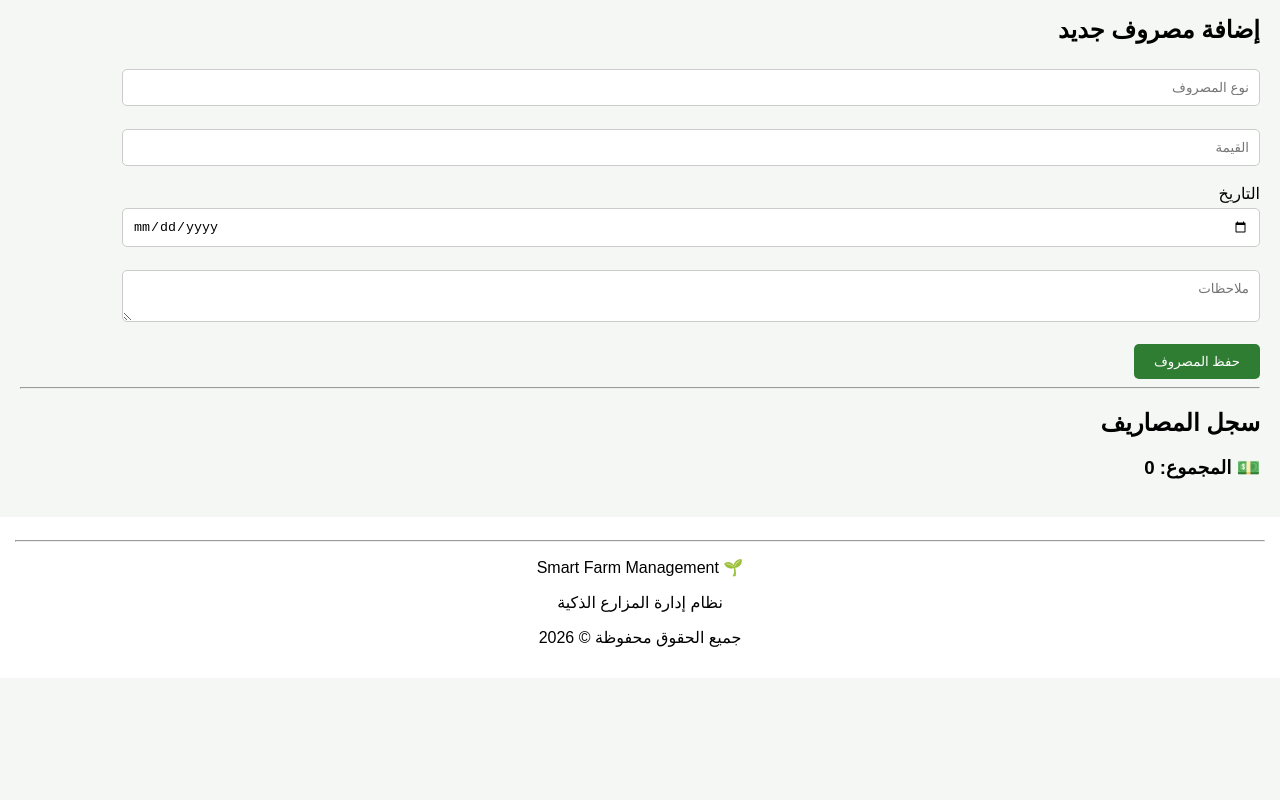
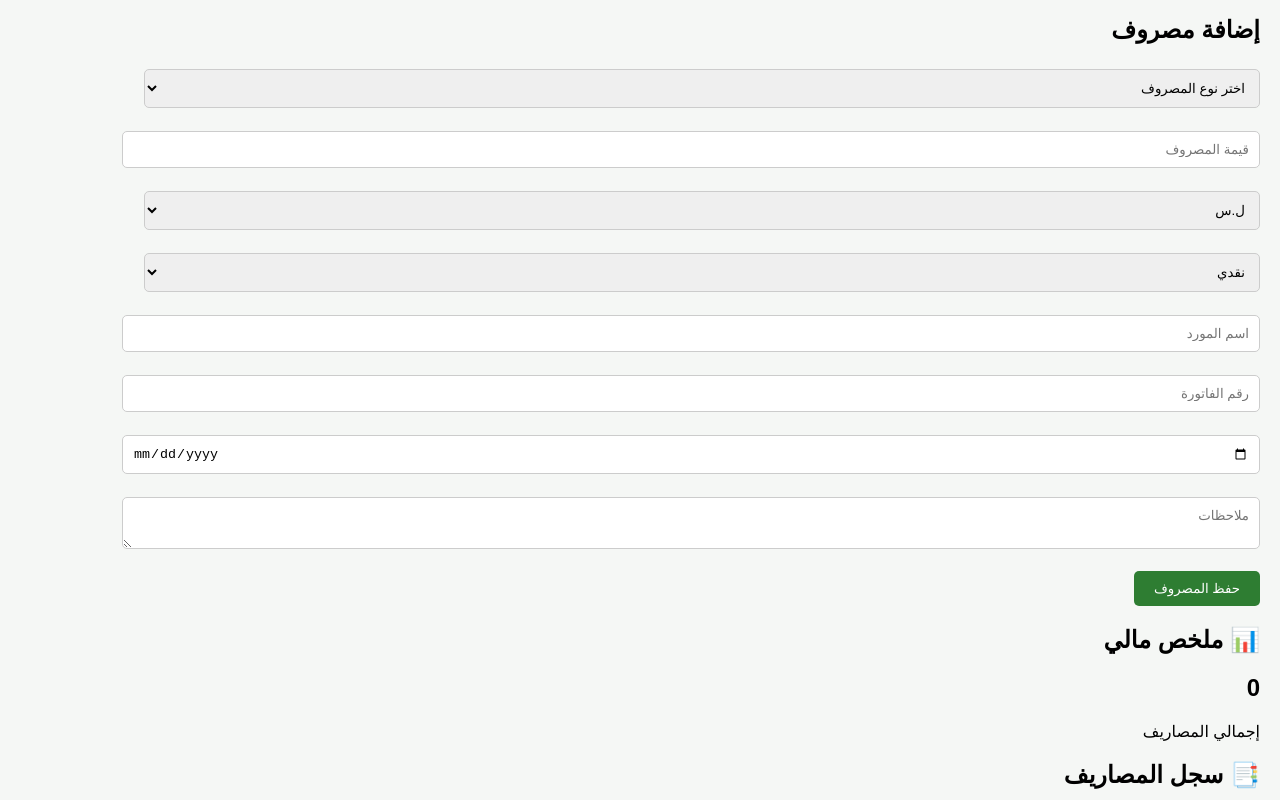
Before and after one commit to hasan776643tt-ops/LAVENDER, a React (Vite) app: page /expenses in a window 1280 px wide. Shown: the part 900-1700 px from the top of the page. Before the commit the page ends 1578 px from the top, so only its background shows below. Built offline with nearby package versions, Linux system fonts and the light colour scheme.

Commit message:
Update Expenses.jsx

```diff
--- a/src/pages/Expenses.jsx
+++ b/src/pages/Expenses.jsx
@@ -1,5 +1,8 @@
 import { useState, useContext } from "react";
 import { FarmContext } from "../context/FarmContext";
+
+import Card from "../components/Card";
+import Button from "../components/Button";
 
 export default function Expenses() {
 
@@ -8,46 +11,74 @@ export default function Expenses() {
     setExpenses,
   } = useContext(FarmContext);
 
+  const [type, setType] =
+    useState("");
 
-  const [type, setType] = useState("");
-  const [amount, setAmount] = useState("");
-  const [date, setDate] = useState("");
-  const [notes, setNotes] = useState("");
+  const [amount, setAmount] =
+    useState("");
 
+  const [currency, setCurrency] =
+    useState("ل.س");
+
+  const [paymentMethod, setPaymentMethod] =
+    useState("نقدي");
+
+  const [supplier, setSupplier] =
+    useState("");
+
+  const [invoice, setInvoice] =
+    useState("");
+
+  const [date, setDate] =
+    useState("");
+
+  const [notes, setNotes] =
+    useState("");
 
   const addExpense = () => {
 
-    if (!type || !amount) return;
-
+    if (!type || !amount) {
+      return;
+    }
 
     const newExpense = {
 
       id: Date.now(),
 
-      type: type,
+      type,
 
       amount: Number(amount),
 
-      date: date,
+      currency,
 
-      notes: notes,
+      paymentMethod,
+
+      supplier,
+
+      invoice,
+
+      date,
+
+      notes,
+
+      createdAt:
+        new Date().toLocaleString("ar"),
 
     };
-
 
     setExpenses([
       ...expenses,
       newExpense,
     ]);
 
-
     setType("");
     setAmount("");
+    setSupplier("");
+    setInvoice("");
     setDate("");
     setNotes("");
 
   };
-
 
   const deleteExpense = (id) => {
 
@@ -59,140 +90,266 @@ export default function Expenses() {
 
   };
 
-
-  const total = expenses.reduce(
-    (sum, item) => sum + item.amount,
+  const total =
+    expenses.reduce(
+      (sum, item) =>
+        sum + item.amount,
       0
     );
 
+  return (
 
-  return (
     <div>
 
-      <h1>💰 إدارة المصاريف</h1>
+      <h1>
+        💰 إدارة المصاريف
+      </h1>
 
+      <Card title="إضافة مصروف">
 
-      <h2>
-        إضافة مصروف جديد
-      </h2>
+        <select
+          value={type}
+          onChange={(e) =>
+            setType(
+              e.target.value
+            )
+          }
+        >
 
+          <option value="">
+            اختر نوع المصروف
+          </option>
+
+          <option>
+            سماد
+          </option>
+
+          <option>
+            مبيدات
+          </option>
+
+          <option>
+            ري
+          </option>
+
+          <option>
+            وقود
+          </option>
+
+          <option>
+            أجور عمال
+          </option>
+
+          <option>
+            صيانة
+          </option>
+
+          <option>
+            أخرى
+          </option>
+
+        </select>
+
+        <br /><br />
+
+        <input
+          type="number"
+          placeholder="قيمة المصروف"
+          value={amount}
+          onChange={(e) =>
+            setAmount(
+              e.target.value
+            )
+          }
+        />
+
+        <br /><br />
+
+        <select
+          value={currency}
+          onChange={(e) =>
+            setCurrency(
+              e.target.value
+            )
+          }
+        >
+
+          <option>
+            ل.س
+          </option>
+
+          <option>
+            $
+          </option>
+
+          <option>
+            ₺
+          </option>
+
+        </select>
+
+        <br /><br />
+
+        <select
+          value={paymentMethod}
+          onChange={(e) =>
+            setPaymentMethod(
+              e.target.value
+            )
+          }
+        >
+
+          <option>
+            نقدي
+          </option>
+
+          <option>
+            تحويل بنكي
+          </option>
+
+          <option>
+            بطاقة مصرفية
+          </option>
+
+        </select>
+
+        <br /><br />
 
         <input
           type="text"
-        placeholder="نوع المصروف"
-        value={type}
+          placeholder="اسم المورد"
+          value={supplier}
           onChange={(e) =>
-          setType(e.target.value)
+            setSupplier(
+              e.target.value
+            )
           }
         />
 
-
         <br /><br />
 
-
         <input
-        type="number"
-        placeholder="القيمة"
-        value={amount}
+          type="text"
+          placeholder="رقم الفاتورة"
+          value={invoice}
           onChange={(e) =>
-          setAmount(e.target.value)
+            setInvoice(
+              e.target.value
+            )
           }
         />
 
-
         <br /><br />
-
-
-      <label>
-        التاريخ
-      </label>
-
-
-      <br />
-
 
         <input
           type="date"
           value={date}
           onChange={(e) =>
-          setDate(e.target.value)
+            setDate(
+              e.target.value
+            )
           }
         />
 
-
         <br /><br />
-
 
         <textarea
           placeholder="ملاحظات"
           value={notes}
           onChange={(e) =>
-          setNotes(e.target.value)
+            setNotes(
+              e.target.value
+            )
           }
         />
 
-
         <br /><br />
 
+        <Button
+          onClick={addExpense}
+        >
+          حفظ المصروف
+        </Button>
 
-      <button onClick={addExpense}>
-        حفظ المصروف
-      </button>
+      </Card>
 
-
-      <hr />
-
+      <Card title="📊 ملخص مالي">
 
         <h2>
-        سجل المصاريف
+          {total}
         </h2>
 
+        <p>
+          إجمالي المصاريف
+        </p>
 
-      <h3>
-        💵 المجموع: {total}
-      </h3>
+      </Card>
 
-
-      <ul>
+      <h2>
+        📑 سجل المصاريف
+      </h2>
 
       {expenses.map((item) => (
 
-          <li key={item.id}>
+        <Card
+          key={item.id}
+          title={item.type}
+        >
 
-            💰 النوع: {item.type}
+          <p>
+            💵 القيمة:
+            {" "}
+            {item.amount}
+            {" "}
+            {item.currency}
+          </p>
 
-            <br />
+          <p>
+            🏦 طريقة الدفع:
+            {" "}
+            {item.paymentMethod}
+          </p>
 
-            💵 القيمة: {item.amount}
+          <p>
+            🏢 المورد:
+            {" "}
+            {item.supplier}
+          </p>
 
-            <br />
+          <p>
+            🧾 الفاتورة:
+            {" "}
+            {item.invoice}
+          </p>
 
-            📅 التاريخ: {item.date}
+          <p>
+            📅 التاريخ:
+            {" "}
+            {item.date}
+          </p>
 
-            <br />
+          <p>
+            📝 الملاحظات:
+            {" "}
+            {item.notes}
+          </p>
 
-            📝 الملاحظات: {item.notes}
-
-
-            <br />
-
-
-            <button
+          <Button
             onClick={() =>
-                deleteExpense(item.id)
+              deleteExpense(
+                item.id
+              )
             }
           >
             حذف
-            </button>
+          </Button>
 
-
-          </li>
+        </Card>
 
       ))}
 
-      </ul>
+    </div>
 
+  );
 
-    </div>
-  );
 }
```
Lines whose indentation alone changed are shown as unchanged.
